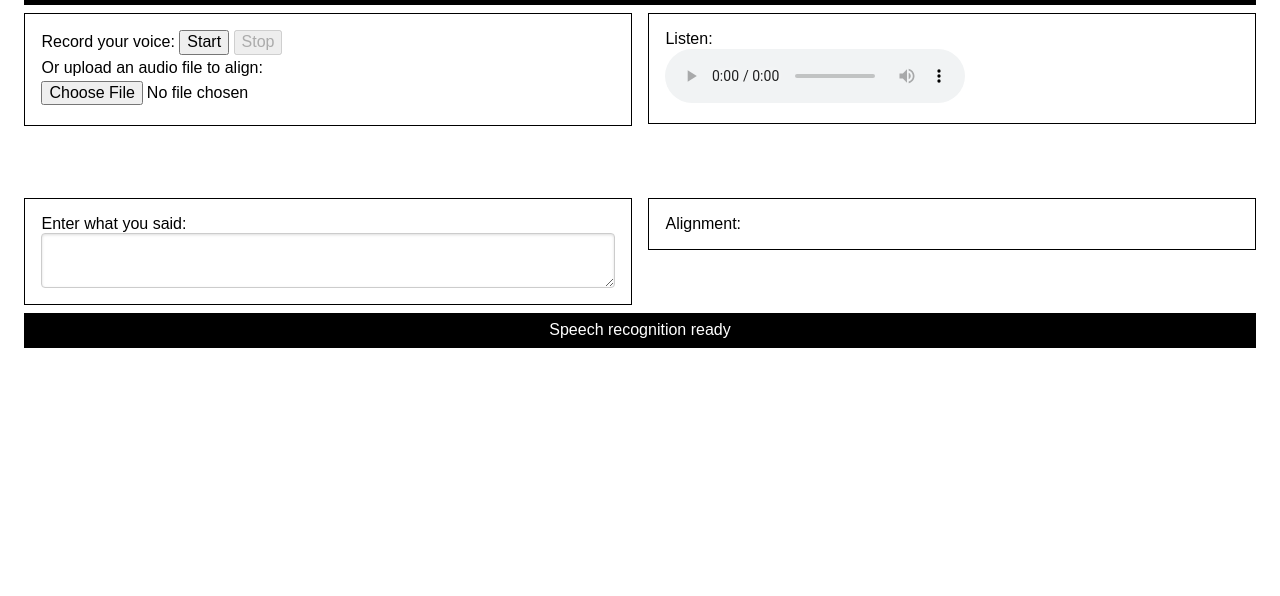
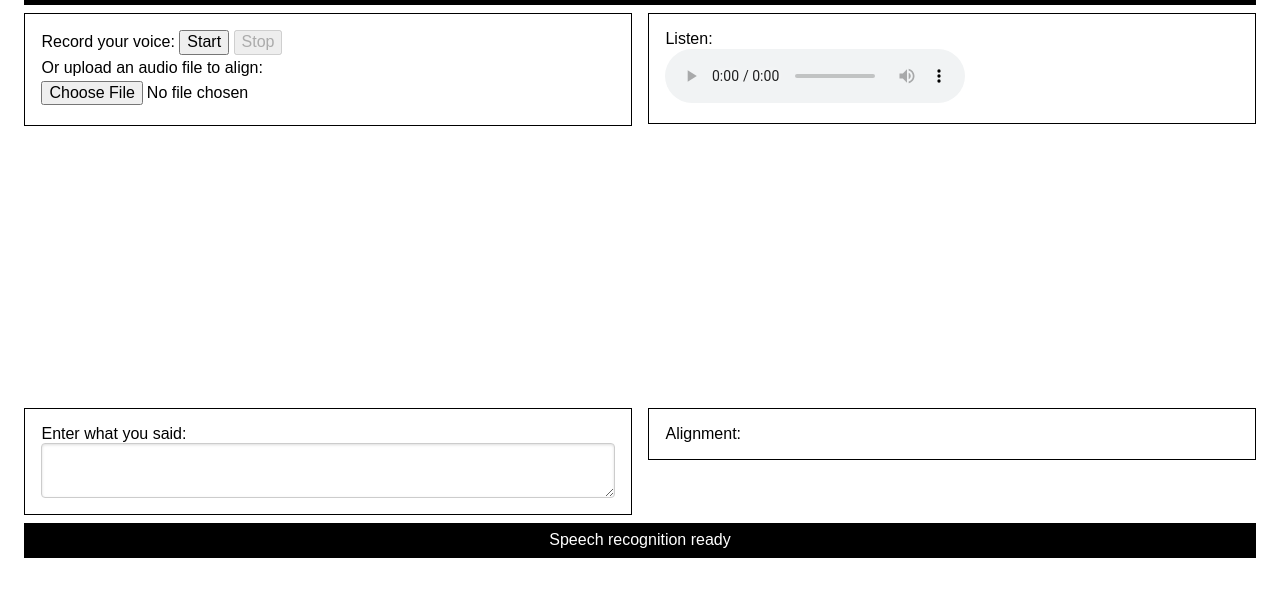
Before and after one commit to dhdaines/alignment-demo, a website built with webpack: page src/index.html in a window 1280 px wide. Shown: the part 64-660 px from the top of the page. Built offline with nearby package versions, Linux system fonts and the light colour scheme; what soundswallower would draw is missing.

Commit message:
fix: preset size of spectrogram

```diff
--- a/src/index.css
+++ b/src/index.css
@@ -10,6 +10,10 @@
 
 .spectrogram-box {
     overflow: scroll;
+}
+
+#spectrogram {
+    height: 260px;
 }
 
 .title-bar, .status-bar {
```
